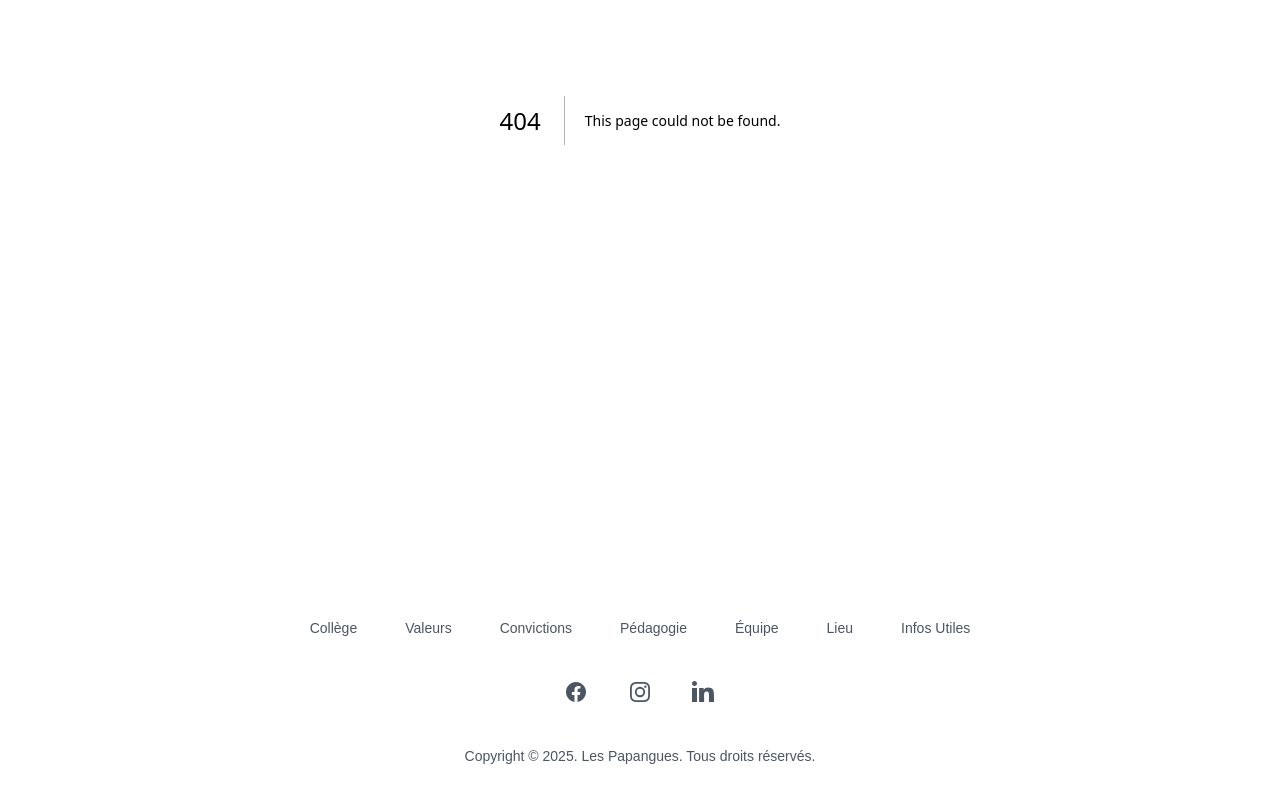
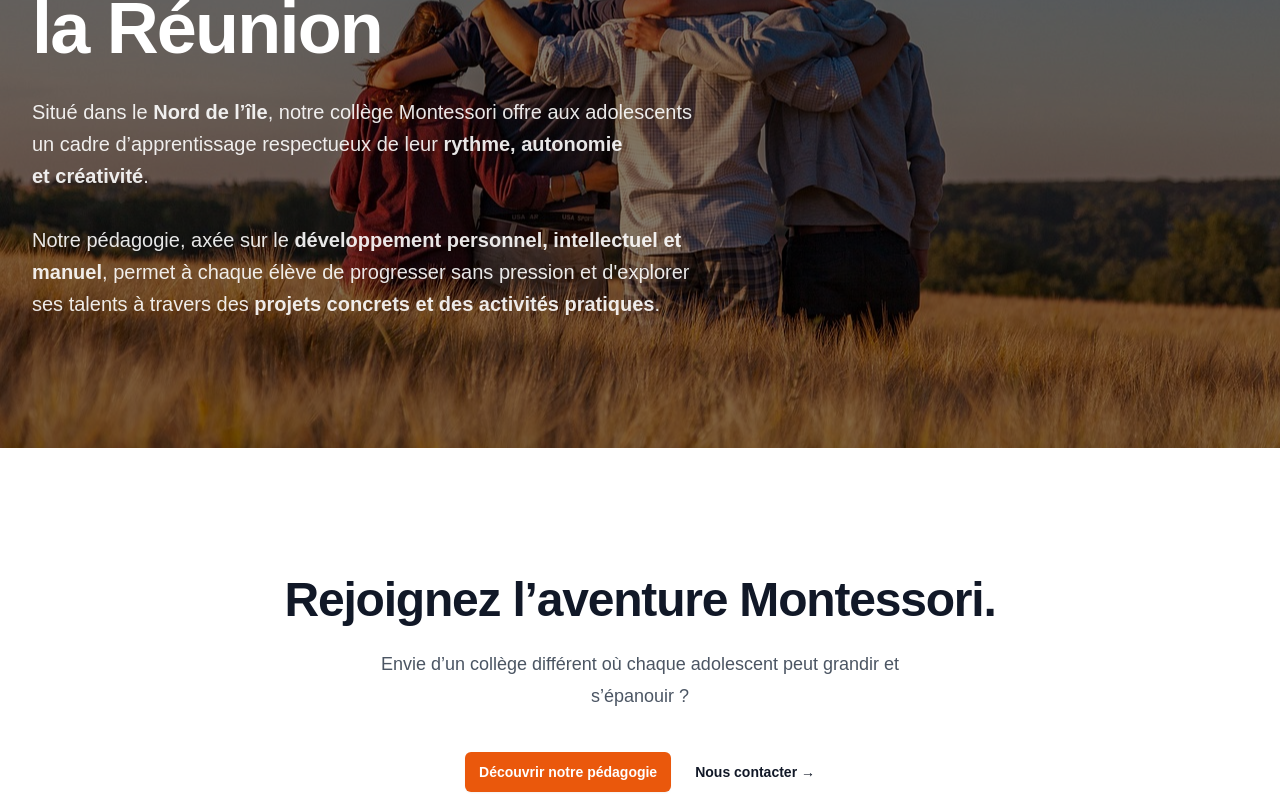
Before and after one commit to sgautier-dev/lespapangues, a Next.js app: page /college in a window 1280 px wide. Before the commit this address had no page. Shown: the part 360-1160 px from the top of the page. Built offline with nearby package versions, Linux system fonts and the light colour scheme.

Commit message:
college page done

```diff
--- /dev/null
+++ b/src/app/college/page.tsx
@@ -0,0 +1,13 @@
+import College from "@/components/College"
+import CTA from "@/components/Cta"
+
+export default function CollegePage() {
+	return (
+		<div>
+			<div className="bg-bg-img bg-cover bg-center">
+				<College />
+			</div>
+			<CTA />
+		</div>
+	)
+}
--- /dev/null
+++ b/src/components/College.tsx
@@ -0,0 +1,38 @@
+export default function College() {
+	return (
+		<div className="relative isolate overflow-hidden py-24 sm:py-32">
+			{/* Overlay */}
+			<div className="absolute inset-0 bg-black/50"></div>
+
+			{/* Content */}
+			<div className="relative mx-auto max-w-7xl px-6 lg:px-8">
+				<div className="mx-auto max-w-2xl lg:mx-0">
+					<h2 className="text-5xl font-semibold tracking-tight text-white sm:text-7xl">
+						Un collège Montessori à <span className=" text-nowrap">la Réunion</span>
+					</h2>
+					<p className="mt-8 text-pretty text-lg font-medium text-white/90 sm:text-xl/8">
+						Situé dans le <span className=" font-semibold">Nord de l’île</span>,
+						notre collège Montessori offre aux adolescents un cadre
+						d’apprentissage respectueux de leur{" "}
+						<span className=" font-semibold">
+							rythme, autonomie et créativité
+						</span>
+						.
+					</p>
+					<p className="mt-8 text-pretty text-lg font-medium text-white/90 sm:text-xl/8">
+						Notre pédagogie, axée sur le{" "}
+						<span className=" font-semibold">
+							développement personnel, intellectuel et manuel
+						</span>
+						, permet à chaque élève de progresser sans pression et
+						d&apos;explorer ses talents à travers des{" "}
+						<span className=" font-semibold">
+							projets concrets et des activités pratiques
+						</span>
+						.
+					</p>
+				</div>
+			</div>
+		</div>
+	)
+}
--- /dev/null
+++ b/src/components/Cta.tsx
@@ -0,0 +1,26 @@
+export default function CTA() {
+	return (
+		<div className="px-6 py-24 sm:px-6 sm:py-32 lg:px-8">
+			<div className="mx-auto max-w-3xl text-center">
+				<h2 className="text-balance text-4xl font-semibold tracking-tight text-gray-900 sm:text-5xl">
+					Rejoignez l’aventure Montessori.
+				</h2>
+				<p className="mx-auto mt-6 max-w-xl text-pretty text-lg/8 text-gray-600">
+					Envie d’un collège différent où chaque adolescent peut grandir et
+					s’épanouir ?
+				</p>
+				<div className="mt-10 flex items-center justify-center gap-x-6">
+					<a
+						href="#"
+						className="rounded-md bg-orange-600 px-3.5 py-2.5 text-sm font-semibold text-white shadow-sm hover:bg-orange-500 focus-visible:outline focus-visible:outline-2 focus-visible:outline-offset-2 focus-visible:outline-orange-600"
+					>
+						Découvrir notre pédagogie
+					</a>
+					<a href="#" className="text-sm/6 font-semibold text-gray-900">
+						Nous contacter <span aria-hidden="true">→</span>
+					</a>
+				</div>
+			</div>
+		</div>
+	)
+}
--- a/src/components/Header.tsx
+++ b/src/components/Header.tsx
@@ -4,6 +4,7 @@ import { useState } from "react"
 import { Dialog, DialogPanel } from "@headlessui/react"
 import { Bars3Icon, XMarkIcon } from "@heroicons/react/24/outline"
 import { navigation } from "@/lib/navigation"
+import Link from "next/link"
 
 export default function Header() {
 	const [mobileMenuOpen, setMobileMenuOpen] = useState(false)
@@ -15,14 +16,14 @@ export default function Header() {
 				className="mx-auto flex max-w-7xl items-center justify-between p-6 lg:px-8"
 			>
 				<div className="flex lg:flex-1">
-					<a href="#" className="-m-1.5 p-1.5">
+					<Link href="/" className="-m-1.5 p-1.5">
 						<span className="sr-only">Your Company</span>
 						<img
 							alt=""
 							src="https://tailwindui.com/plus/img/logos/mark.svg?color=indigo&shade=600"
 							className="h-8 w-auto"
 						/>
-					</a>
+					</Link>
 				</div>
 				<div className="flex lg:hidden">
 					<button
@@ -59,14 +60,14 @@ export default function Header() {
 				<div className="fixed inset-0 z-10" />
 				<DialogPanel className="fixed inset-y-0 right-0 z-10 w-full overflow-y-auto bg-white px-6 py-6 sm:max-w-sm sm:ring-1 sm:ring-gray-900/10">
 					<div className="flex items-center justify-between">
-						<a href="#" className="-m-1.5 p-1.5">
+						<Link href="/" className="-m-1.5 p-1.5">
 							<span className="sr-only">Your Company</span>
 							<img
 								alt=""
 								src="https://tailwindui.com/plus/img/logos/mark.svg?color=indigo&shade=600"
 								className="h-8 w-auto"
 							/>
-						</a>
+						</Link>
 						<button
 							type="button"
 							onClick={() => setMobileMenuOpen(false)}
--- a/src/components/Hero.tsx
+++ b/src/components/Hero.tsx
@@ -24,7 +24,7 @@ export default function Hero() {
 								href="#"
 								className="rounded-md bg-orange-500 px-3.5 py-2.5 text-sm font-semibold text-white shadow-sm hover:bg-orange-400 focus-visible:outline focus-visible:outline-2 focus-visible:outline-offset-2 focus-visible:outline-orange-500"
 							>
-								Découvrir notre pédagogie
+								Découvrir le collège
 							</a>
 							<a href="#" className="text-sm/6 font-semibold text-gray-900">
 								Nous contacter <span aria-hidden="true">→</span>
--- a/src/lib/navigation.ts
+++ b/src/lib/navigation.ts
@@ -1,5 +1,5 @@
 export const navigation = [
-	{ name: "Collège", href: "#" },
+	{ name: "Collège", href: "/college" },
 	{ name: "Valeurs", href: "#" },
 	{ name: "Convictions", href: "#" },
 	{ name: "Pédagogie", href: "#" },
--- a/tailwind.config.ts
+++ b/tailwind.config.ts
@@ -7,6 +7,9 @@ export default {
 		"./src/app/**/*.{js,ts,jsx,tsx,mdx}",
 	],
 	theme: {
+		backgroundImage: {
+			"bg-img": "url('/images/bg-img.jpg')",
+		},
 		extend: {
 			colors: {
 				background: "var(--background)",
```
Also changed, not shown: public/images/bg-img.jpg (added).
